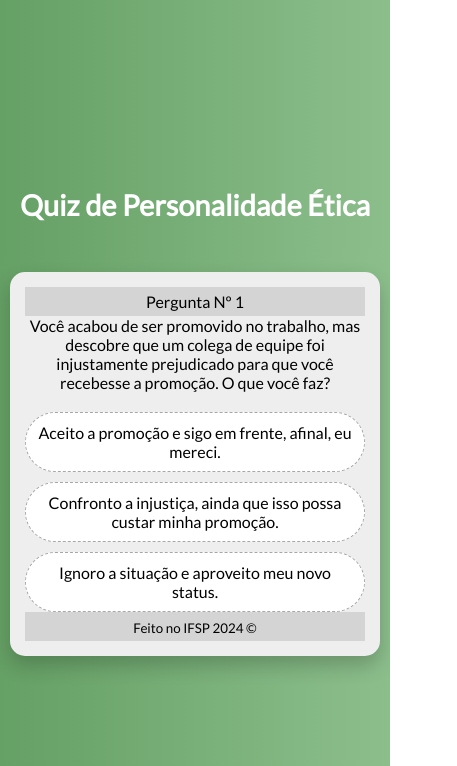
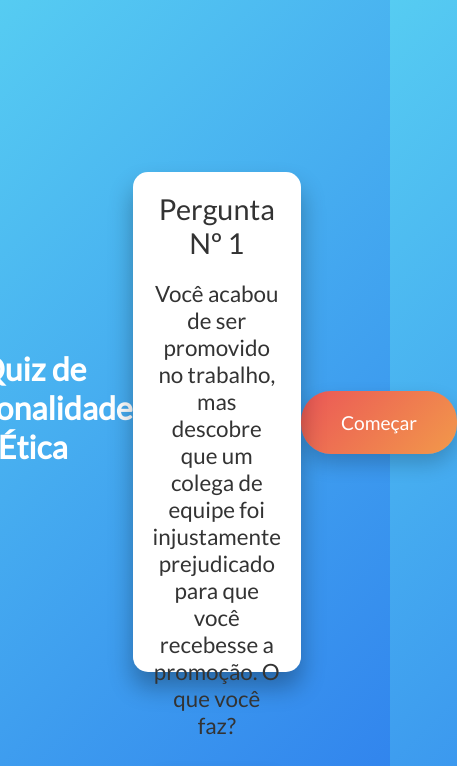
Before and after one commit to joojdev/trabalho-filosofia, a plain HTML site: page index.html in a window 390 px wide. Both pictures are taken after a click on the button "Começar". Shown: the top 766 px of the page, 457 px wide, since content can reach past the window. Drawn offline with Linux system fonts and the light colour scheme.

Commit message:
Melhorando o design e a interatividade

```diff
--- a/main.js
+++ b/main.js
@@ -1,75 +1,71 @@
-const titleElement = document.querySelector('#title')
-const questionElement = document.querySelector('#question')
-const alternativesElement = document.querySelector('#alternatives')
-const initButton = document.querySelector('#initButton')
-const box = document.querySelector('#box')
-const resultsBox = document.querySelector('#results')
-const content = document.querySelector('#content')
+const titleElement = document.querySelector('#title');
+const questionElement = document.querySelector('#question');
+const alternativesElement = document.querySelector('#alternatives');
+const initButton = document.querySelector('#initButton');
+const box = document.querySelector('#box');
+const resultsBox = document.querySelector('#results');
+const content = document.querySelector('#content');
 
 initButton.addEventListener('click', () => {
-  initButton.classList.add('hidden')
-  box.classList.remove('hidden')
-})
+  initButton.classList.add('hidden');
+  box.classList.add('visible');  // Show the first card
+});
 
 function loadQuestion(question, callback) {
+  questionElement.textContent = question.text;
+  alternativesElement.innerHTML = '';  // Clear previous alternatives
 
-  questionElement.textContent = question.text
-  alternativesElement.innerHTML = ''
   question.alternatives.forEach((alternative) => {
-    const alternativeElement = document.createElement('li')
-    alternativeElement.textContent = alternative.text
-    alternativeElement.addEventListener('click', () => callback(alternative))
+    const alternativeElement = document.createElement('li');
+    alternativeElement.textContent = alternative.text;
+    alternativeElement.addEventListener('click', () => callback(alternative));
 
-    alternativesElement.appendChild(alternativeElement)
-  })
+    alternativesElement.appendChild(alternativeElement);
+  });
 }
 
 function fetchQuestions() {
   return new Promise((resolve, reject) => {
     fetch('./questions.json')
       .then((response) => {
-        if (!response.ok) throw new Error('Houve um problema ao buscar as questões no banco de dados.')
-        return response.json()
+        if (!response.ok) throw new Error('Error fetching questions');
+        return response.json();
       })
       .then((questions) => resolve(questions))
-      .catch((error) => reject(error))
-  })
+      .catch((error) => reject(error));
+  });
 }
 
 function showResults(answers) {
-  // É aqui onde você para quando termina o Quiz.
-  box.classList.add('hidden')
-  resultsBox.classList.remove('hidden')
-  content.textContent = JSON.stringify(answers, null, 2)
+  box.classList.remove('visible');  // Hide the question card
+  resultsBox.classList.add('visible');  // Show results card
+  content.textContent = JSON.stringify(answers, null, 2);  // Display answers
 }
 
 async function main() {
-  let questions = []
-
+  let questions = [];
   await fetchQuestions()
     .then((fetchedQuestions) => {
-      questions = fetchedQuestions
+      questions = fetchedQuestions;
     })
-    .catch((error) => {
-      console.log(error)
-    })
+    .catch((error) => console.log(error));
 
-  if (!questions) return
+  if (!questions) return;
 
-  let index = 0
-  let answers = []
+  let index = 0;
+  let answers = [];
 
   function nextQuestion(alternative = undefined) {
-    if (alternative) answers.push(alternative)
-    if (index == questions.length) return showResults(answers)
+    if (alternative) answers.push(alternative);
+    if (index === questions.length) return showResults(answers);
 
-    titleElement.textContent = `Pergunta Nº ${index + 1}`
-    loadQuestion(questions[index], nextQuestion)
+    titleElement.textContent = `Pergunta Nº ${index + 1}`;
+    loadQuestion(questions[index], nextQuestion);
 
-    index += 1
+    index++;
   }
 
-  nextQuestion()
+  nextQuestion();  // Load first question
 }
 
-main()
+main();
--- a/styles.css
+++ b/styles.css
@@ -1,12 +1,6 @@
-/* Mesmos estilos gerais */
-
 @font-face {
   font-family: Lato;
   src: url('./Lato.ttf');
-}
-
-.hidden {
-  display: none !important;
 }
 
 * {
@@ -14,157 +8,156 @@
   padding: 0;
   box-sizing: border-box;
   font-family: Lato, sans-serif;
-  -webkit-user-select: none;
-  -ms-user-select: none;
   user-select: none;
-}
-
-html, body {
-  height: 100%;
 }
 
 body {
   display: flex;
-  flex-direction: column;
   justify-content: center;
   align-items: center;
-  gap: 50px;
-  padding: 20px;
-  background: linear-gradient(to right, rgb(101, 160, 101), rgb(140, 190, 140));
+  height: 100vh;
+  background: linear-gradient(135deg, #56ccf2, #2f80ed);
 }
 
 h1 {
+  color: #fff;
+  font-size: 2.5em;
+  margin-bottom: 30px;
   text-align: center;
-  color: white;
-  font-size: 2.5em;
+}
+
+#box {
+  display: none;
+  flex-direction: column;
+  justify-content: space-between;
+  background-color: #fff;
+  width: 400px;
+  height: 500px;
+  padding: 20px;
+  border-radius: 15px;
+  box-shadow: 0 15px 25px rgba(0, 0, 0, 0.3);
+  position: relative;
+  transform: rotateY(90deg); /* Hidden rotation for flip effect */
+  transition: transform 0.6s ease-in-out;
+}
+
+#box.visible {
+  display: flex;
+  transform: rotateY(0);
+}
+
+header {
+  font-size: 1.8em;
+  color: #333;
+  text-align: center;
   margin-bottom: 20px;
 }
 
-#box, #results {
+section {
+  flex-grow: 1;
   display: flex;
   flex-direction: column;
-  width: 100%;
-  max-width: 500px;
-  background: #eee;
-  border-radius: 15px;
-  overflow: hidden;
-  box-shadow: 0 10px 20px rgba(0, 0, 0, 0.2);
-  padding: 20px;
+  justify-content: space-between;
 }
 
-header, footer {
-  background: #d4d4d4;
+#question {
+  font-size: 1.4em;
+  color: #333;
   text-align: center;
-  padding: 10px;
-  font-size: 1.2em;
-}
-
-section {
-  display: flex;
-  flex-direction: column;
-  gap: 20px;
-  text-align: center;
+  margin-bottom: 20px;
 }
 
 ul {
-  list-style-type: none;
-  display: flex;
-  flex-direction: column;
-  gap: 10px;
+  list-style: none;
+  padding: 0;
 }
 
 li {
+  background-color: #f1f1f1;
   padding: 15px;
+  margin: 10px 0;
+  border-radius: 10px;
+  text-align: center;
   cursor: pointer;
-  transition: 0.3s;
-  border-radius: 30px;
-  border: 1px dashed #a7a7a7;
-  background-color: white;
+  transition: all 0.3s ease;
+  box-shadow: 0 5px 15px rgba(0, 0, 0, 0.1);
 }
 
 li:hover {
-  background: #dbdbdb;
+  background-color: #2f80ed;
+  color: white;
   transform: scale(1.05);
-}
-
-li:active {
-  transform: scale(0.95);
 }
 
 #initButton {
   padding: 20px 40px;
-  font-size: 1.8em;
-  border-radius: 50px;
+  font-size: 1.5em;
+  background: linear-gradient(135deg, #eb5757, #f2994a);
+  color: white;
   border: none;
-  background: linear-gradient(135deg, #ec3c51, #ff6666);
-  color: white;
-  box-shadow: 0 10px 15px rgba(0, 0, 0, 0.3);
+  border-radius: 30px;
   cursor: pointer;
-  font-weight: bold;
-  transition: 0.3s;
+  transition: transform 0.3s;
+  box-shadow: 0 10px 20px rgba(0, 0, 0, 0.2);
 }
 
 #initButton:hover {
-  background: #df4f60;
+  transform: scale(1.1);
 }
 
-#initButton:active {
-  box-shadow: 0 5px 0 #c94151;
-  transform: translateY(5px);
+#results {
+  display: none;
+  flex-direction: column;
+  justify-content: center;
+  align-items: center;
+  background-color: #fff;
+  width: 400px;
+  padding: 20px;
+  border-radius: 15px;
+  box-shadow: 0 15px 25px rgba(0, 0, 0, 0.3);
+  text-align: center;
 }
 
-/* Mobile Responsiveness */
-@media (max-width: 768px) {
+#results.visible {
+  display: flex;
+  animation: fadeIn 0.6s;
+}
+
+#results h2 {
+  color: #333;
+}
+
+#content {
+  font-size: 1.2em;
+  color: #666;
+}
+
+hr {
+  width: 100%;
+  margin: 20px 0;
+  border: 1px solid #ccc;
+}
+
+@keyframes fadeIn {
+  from { opacity: 0; }
+  to { opacity: 1; }
+}
+
+/* Mobile responsiveness */
+@media only screen and (max-width: 480px) {
   body {
-    gap: 30px;
+    padding: 10px;
+  }
+
+  #box, #results {
+    width: 100%;
   }
 
   h1 {
     font-size: 2em;
   }
 
-  #box, #results {
-    padding: 15px;
-    width: 100%;
-    max-width: 100%;
-  }
-
-  header, footer {
-    font-size: 1em;
-    padding: 8px;
-  }
-
   #initButton {
-    font-size: 1.5em;
-    padding: 15px 30px;
-  }
-
-  li {
-    padding: 12px;
-    font-size: 1.1em;
+    font-size: 1.2em;
   }
 }
-
-@media (max-width: 480px) {
-  body {
-    padding: 10px;
-  }
-
-  h1 {
-    font-size: 1.8em;
-  }
-
-  #initButton {
-    font-size: 1.3em;
-    padding: 10px 20px;
-  }
-
-  li {
-    padding: 10px;
-    font-size: 1em;
-  }
-
-  header, footer {
-    padding: 5px;
-  }
-}
```
